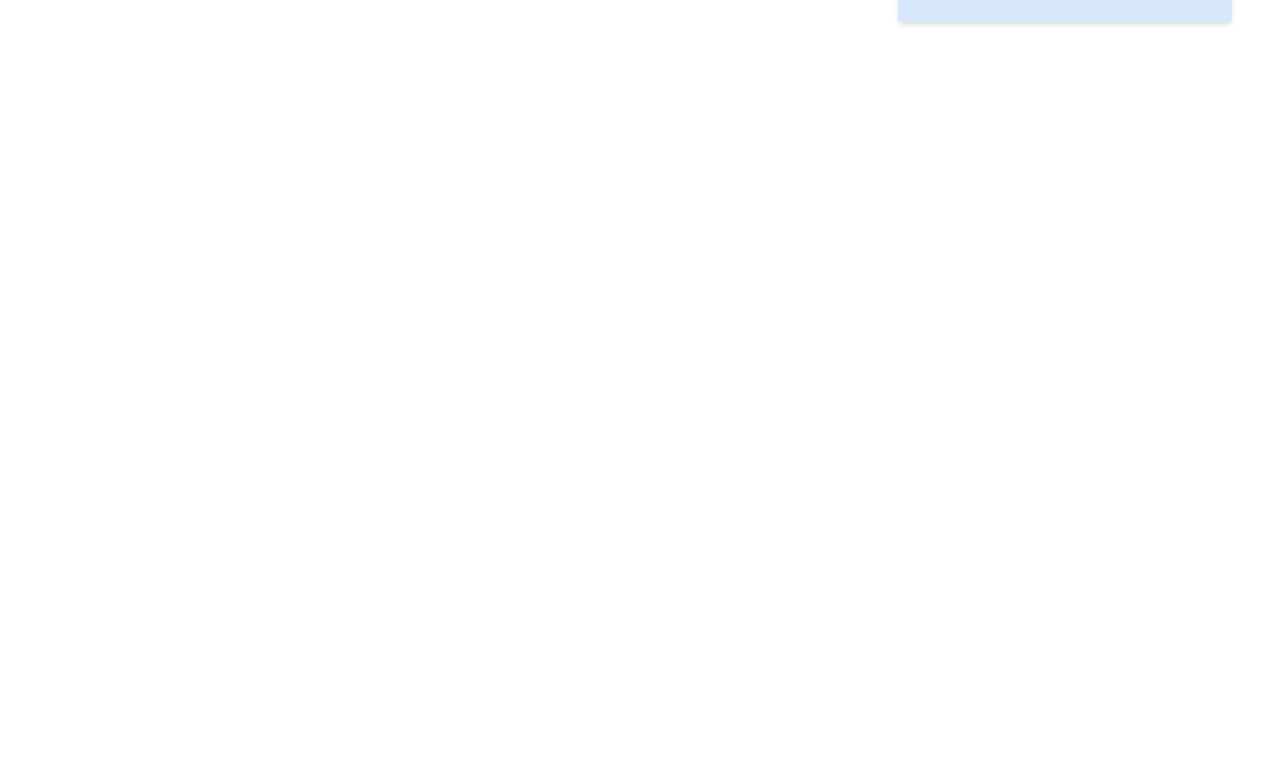
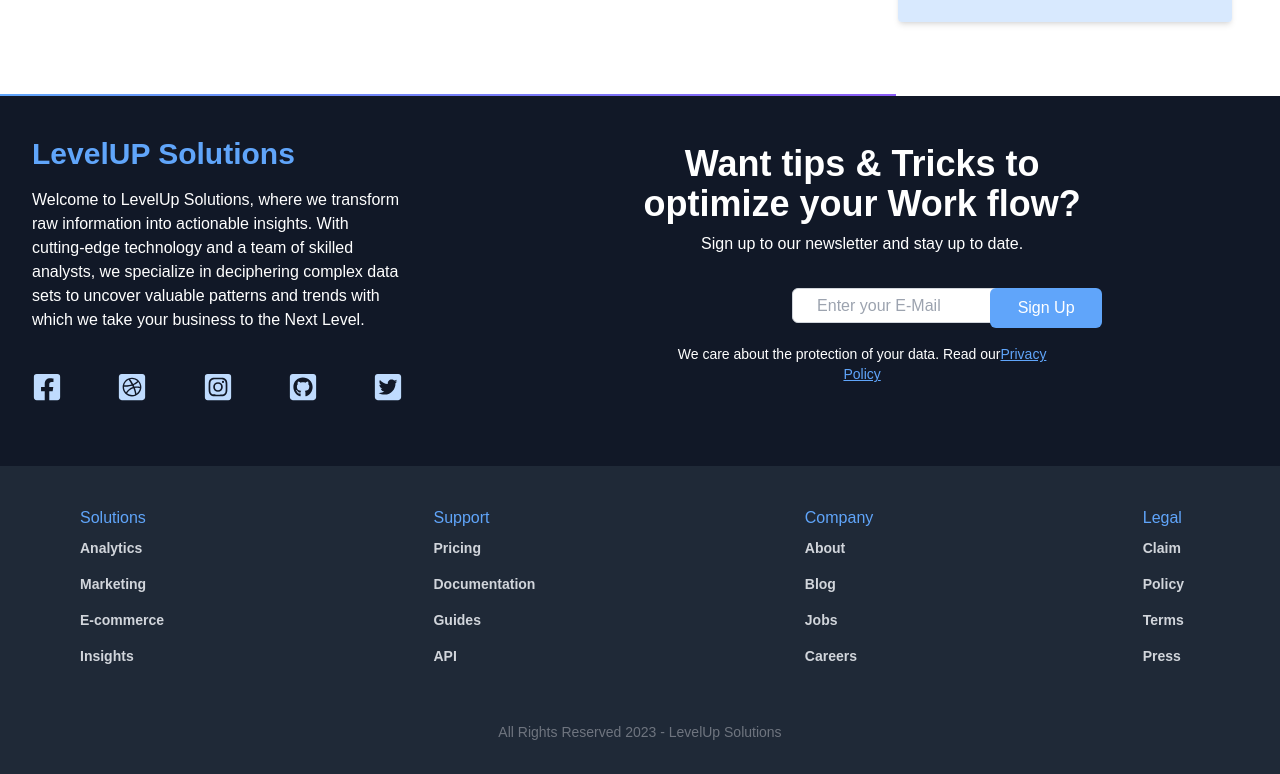
Before and after one commit to spacealab/Agency-Website-Main, a React (Create React App) app: page / in a window 1280 px wide. Shown: the part 4549-5323 px from the top of the page. Before the commit the page ends 4643 px from the top, so only its background shows below. Built offline with nearby package versions, Linux system fonts and the light colour scheme.

Commit message:
Footer Component

```diff
--- /dev/null
+++ b/src/Components/Footer/Footer.tsx
@@ -0,0 +1,104 @@
+import { FaDribbbleSquare, FaFacebookSquare, FaGithubSquare, FaInstagramSquare, FaTwitterSquare } from 'react-icons/fa'
+
+import React from 'react'
+
+const Footer = () => {
+  return (
+    <div className='overflow-x-hidden max-w-screen font-poppins'>
+      {/* footer top section start */}
+      <div className='sm:flex justify-between py-10 px-8 grid bg-gray-900'>
+        <div className='text-white'>
+          <h1 className='w-full text-3xl font-bold cursor-pointer text-blue-400'>
+            LevelUP Solutions
+          </h1>
+          <p className='py-4'>
+          Welcome to LevelUp Solutions, where we transform raw information into actionable insights. With cutting-edge technology and a team of skilled analysts, we specialize in deciphering complex data sets to uncover valuable patterns and trends with which we take your business to the Next Level.
+          </p>
+          <div className='flex md-[75%] justify-between my-6 text-blue-200'>
+            {/* social media icon */}
+            <FaFacebookSquare size={30} className='cursor-pointer'/>
+            <FaDribbbleSquare size={30} className='cursor-pointer'/>
+            <FaInstagramSquare size={30} className='cursor-pointer'/>
+            <FaGithubSquare size={30} className='cursor-pointer'/>
+            <FaTwitterSquare size={30} className='cursor-pointer'/>
+          </div>
+        </div>
+        <div className='text-white sm:w-[900px] sm:ml-[18%] sm:mr-[12%] sm:pt-0'>
+          <div>
+            <h1 className='sm:w-[30rem] md:text-4xl sm:text-3xl text-center text-2xl font-bold py-2'>
+              Want tips & Tricks to optimize your Work flow?
+            </h1>
+            <p className='text-center pb-4'>Sign up to our newsletter and stay up to date.</p>
+          </div>
+          <div className='my-4'>
+            <div className='justify-center flex'>
+              <input
+                className='placeholder:pl-2 h-10 sm:mr-[-50px] sm:w-[50%] mx-auto sm:h-[35px] rounded-md text-black border border-gray-300 px-4'
+                type='email'
+                placeholder='Enter your E-Mail'
+              />
+              <button className='bg-blue-400 ml-2 w-28 sm:h-[40px] hover:bg-blue-500 rounded-md font-medium'>
+                Sign Up
+              </button>
+            </div>
+            <p className='text-white text-sm mx-10 flex-col text-center pt-4'>
+              We care about the protection of your data. Read our
+              <span className='underline cursor-pointer text-blue-400'>Privacy Policy</span>
+            </p>
+          </div>
+        </div>
+
+      </div>
+      {/* footer top section end */}
+        <div className='sm:mx-auto pt-10 pb-8 sm:grid flex-row lg:grid-cols-3 w-screen gap-8 text-gray-300 bg-gray-800'>
+          <div className='lg:col-span-3 sm:mr-20 flex justify-between max-w-screen sm:ml-20 ml-[12px] mb-4 sm:mb-0'>
+            <div className='pr-4'>
+              <h6 className='font-medium text-blue-400'>Solutions</h6>
+              <ul>
+                <li className='py-2 text-sm cursor-pointer font-semibold'>Analytics</li>
+                <li className='py-2 text-sm cursor-pointer font-semibold'>Marketing</li>
+                <li className='py-2 text-sm cursor-pointer font-semibold'>E-commerce</li>
+                <li className='py-2 text-sm cursor-pointer font-semibold'>Insights</li>
+              </ul>
+            </div>
+            <div className='pr-4'>
+              <h6 className='font-medium text-blue-400'>Support</h6>
+              <ul>
+                <li className='py-2 text-sm cursor-pointer font-semibold'>Pricing</li>
+                <li className='py-2 text-sm cursor-pointer font-semibold'>Documentation</li>
+                <li className='py-2 text-sm cursor-pointer font-semibold'>Guides</li>
+                <li className='py-2 text-sm cursor-pointer font-semibold'>API</li>
+              </ul>
+            </div>
+            <div className='pr-4'>
+              <h6 className='font-medium text-blue-400'>Company</h6>
+              <ul>
+                <li className='py-2 text-sm cursor-pointer font-semibold'>About</li>
+                <li className='py-2 text-sm cursor-pointer font-semibold'>Blog</li>
+                <li className='py-2 text-sm cursor-pointer font-semibold'>Jobs</li>
+                <li className='py-2 text-sm cursor-pointer font-semibold'>Careers</li>
+              </ul>
+            </div>
+            <div className='pr-4'>
+              <h6 className='font-medium text-blue-400'>Legal</h6>
+              <ul>
+                <li className='py-2 text-sm cursor-pointer font-semibold'>Claim</li>
+                <li className='py-2 text-sm cursor-pointer font-semibold'>Policy</li>
+                <li className='py-2 text-sm cursor-pointer font-semibold'>Terms</li>
+                <li className='py-2 text-sm cursor-pointer font-semibold'>Press</li>
+              </ul>
+            </div>
+          </div>
+          <div className='h-[1px] gb-gray-100/2- w-[100rem] ml-[-20rem]'></div>
+          <p className='pt-4 text-gray-200/40 text-sm flex justify-center text-center'>All Rights Reserved 2023 - LevelUp Solutions</p>
+        </div>
+      {/* footer bottom section with Links start */}
+      <div>
+
+      </div>
+      {/* footer bottom section with Links end */}
+    </div>
+  )
+}
+
+export default Footer
--- a/src/Components/Pages/Homepage/Homepage.tsx
+++ b/src/Components/Pages/Homepage/Homepage.tsx
@@ -1,6 +1,7 @@
 import CallToAction from '../../CalltoAction/CallToAction.tsx'
 import CardComponent from '../Price/CardComponent.tsx'
 import Features from '../../../Features/Features.tsx'
+import Footer from '../../Footer/Footer.tsx'
 import HeroSection from '../../HeroSection/HeroSection.tsx'
 import Navbar from '../../Navigation/Navbar.tsx'
 import React from 'react'
@@ -15,6 +16,7 @@
       <CardComponent />
       <CallToAction />
       <Review />
+      <Footer />
     </>
   )
 }
--- a/src/Components/Pages/Review/review.tsx
+++ b/src/Components/Pages/Review/review.tsx
@@ -74,6 +74,7 @@
                     </div>
                 </div>
             </div>
+            <div className='flex w-[70%] h-[2px] bg-gradient-to-r from-blue-400 to-violet-500'></div>
         </section>
     </div>
   )
```
